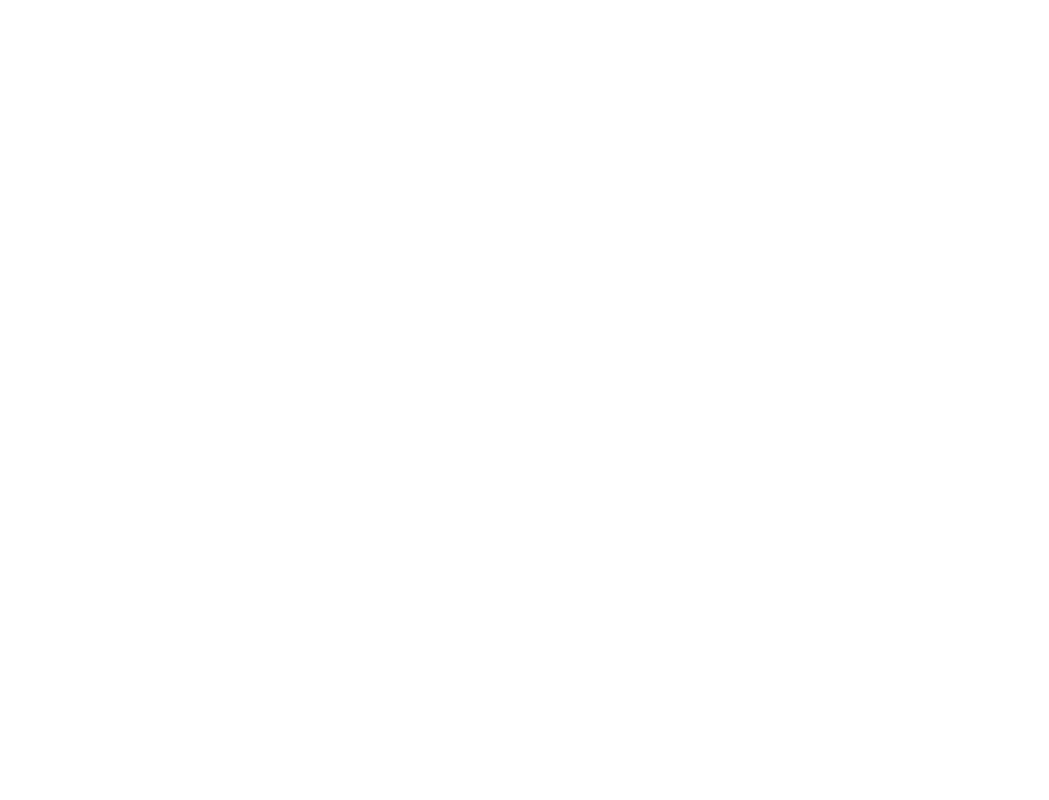
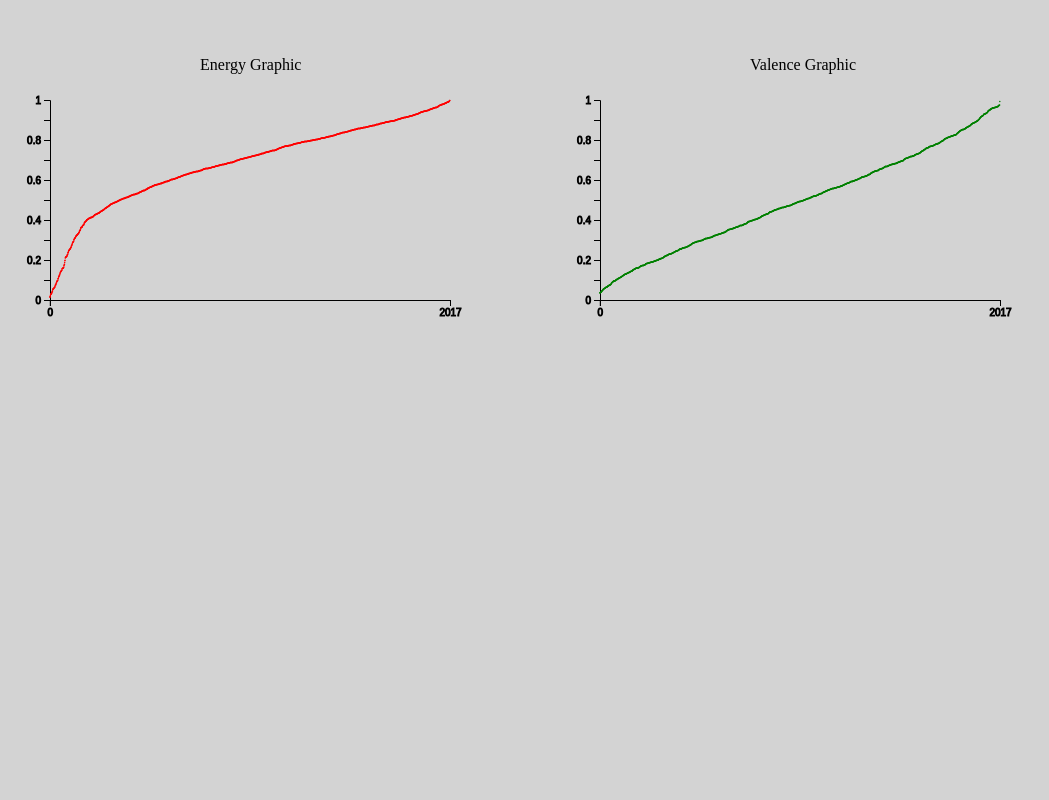
Before and after one commit to lmonteiro18/vi-analise-dados, a plain HTML site: page index.html in a window 1280 px wide. Shown: the top 800 px of the page, without its empty margins (0-1049 px from the left). Drawn offline with nearby package versions, Linux system fonts and the light colour scheme.

Commit message:
Criei gráficos para a energia e valência

```diff
--- a/index.html
+++ b/index.html
@@ -11,6 +11,7 @@
 </head>
 
 <body>
+  <div id="Graphs"></div>
   <script src="script.js"></script>
 </body>
 
--- a/script.js
+++ b/script.js
@@ -95,10 +95,16 @@ function dataAnalysis(data) {
       property_values[property_name].stats.variance = d3.variance(property_values[property_name].values);
       property_values[property_name].stats.deviation = d3.deviation(property_values[property_name].values);
       property_values[property_name].stats.q1 = d3.quantileSorted(property_values[property_name].values.sort(), 0); //se estiver correto é igual ao mínimo
-      property_values[property_name].stats.q2 = d3.quantileSorted(property_values[property_name].values.sort(), 0.25);
-      property_values[property_name].stats.q3 = d3.quantileSorted(property_values[property_name].values.sort(), 0.5);
-      property_values[property_name].stats.q4 = d3.quantileSorted(property_values[property_name].values.sort(), 0.75);
-      property_values[property_name].stats.q5 = d3.quantileSorted(property_values[property_name].values.sort(), 1); //se estiver correto é igual ao máximo
+      property_values[property_name].stats.q2 = d3.quantileSorted(property_values[property_name].values.sort(), 0.1);
+      property_values[property_name].stats.q3 = d3.quantileSorted(property_values[property_name].values.sort(), 0.2);
+      property_values[property_name].stats.q4 = d3.quantileSorted(property_values[property_name].values.sort(), 0.3);
+      property_values[property_name].stats.q5 = d3.quantileSorted(property_values[property_name].values.sort(), 0.4);
+      property_values[property_name].stats.q6 = d3.quantileSorted(property_values[property_name].values.sort(), 0.5);
+      property_values[property_name].stats.q7 = d3.quantileSorted(property_values[property_name].values.sort(), 0.6);
+      property_values[property_name].stats.q8 = d3.quantileSorted(property_values[property_name].values.sort(), 0.7);
+      property_values[property_name].stats.q9 = d3.quantileSorted(property_values[property_name].values.sort(), 0.8);
+      property_values[property_name].stats.q10 = d3.quantileSorted(property_values[property_name].values.sort(), 0.9);
+      property_values[property_name].stats.q11 = d3.quantileSorted(property_values[property_name].values.sort(), 1); //se estiver correto é igual ao máximo
       //property_values[property_name].values.map((value) => {});
       //console.log(property_values[property_name]);
     } else if (typeof property_values[property_name].values[0] === 'string') { //se os dados forem categóricos
@@ -117,8 +123,86 @@ async function saveData() {
 //---------------------------------FUNÇÃO PARA USAR DADOS GUARDADOS---------------------------------
 async function useData() {
   await saveData(); //esta linha tem de estar sempre aqui, no início da função
-  console.log(treatedData);
+  //console.log(treatedData);
   console.log(analisedDataTable);
+
+  let svg = d3.select("#Graphs").append("svg")
+    .attr("width", "100vw")
+    .attr("height", 1000)
+    .style("background-color", "lightgray");
+
+  //eixo X
+  let scaleX = d3.scaleLinear();
+  scaleX.domain([1, 2017]).range([0, 400]);
+
+  let axis1 = d3.axisBottom()
+    .scale(scaleX)
+    .ticks(2)
+    .tickValues([0, 2017])
+    .tickFormat(d3.format(".4"));
+
+  //eixo Y
+  let scaleY = d3.scaleLinear();
+  scaleY.domain([0, 1]).range([200, 0]);
+
+  let axis2 = d3.axisLeft()
+    .scale(scaleY)
+    .ticks(5)
+    .tickValues([0, 0.1, 0.2, 0.3, 0.4, 0.5, 0.6, 0.7, 0.8, 0.9, 1])
+    .tickFormat((d, i) => i % 2 === 0 ? d : null);
+
+  createGraphic("Energy Graphic", svg, analisedDataTable['energy'].values.sort(), axis1, axis2, scaleX, scaleY, "red", 50, 100);
+  createGraphic("Valence Graphic", svg, analisedDataTable['valence'].values.sort(), axis1, axis2, scaleX, scaleY, "green", 600, 100);
+
 }
 
 useData(); //esta linha tem de existir sempre senão não faz nada o programa
+
+function createGraphic(title, svg, dataset, axis1, axis2, scaleX, scaleY, color, offsetX, offsetY) {
+  let g = svg.append("g")
+    .attr("width", "100%")
+    .attr("height", "100%");
+  let group1 = g.append("g")
+    .attr("width", "100%")
+    .attr("height", "100%");
+  let group2 = g.append("g")
+    .attr("width", "100%")
+    .attr("height", "100%");
+  let group3 = g.append("g")
+    .attr("width", "100%")
+    .attr("height", "100%");
+
+  group1.append("g")
+    .attr("class", "axis")
+    .attr("stroke", "black")
+    .attr("stroke-width", 1)
+    .attr("transform", `translate(${offsetX},${offsetY+200})`)
+    .call(axis1);
+  //-------------------------------------
+
+  group2.append("g")
+    .attr("class", "axis")
+    .attr("stroke", "black")
+    .attr("stroke-width", 1)
+    .attr("transform", `translate(${offsetX},${offsetY})`)
+    .call(axis2);
+  //-------------------------------------
+
+  //console.log(analisedDataTable['energy'].values);
+  group3.append("text")
+    .text(title)
+    .attr("fill", "black")
+    .attr("x", offsetX + 250 - 100)
+    .attr("y", offsetY - 30);
+  group3.selectAll("circle").data(dataset)
+    .enter()
+    .append("circle")
+    .attr("cx", (d, i) => {
+      return scaleX(i) + offsetX;
+    })
+    .attr("cy", (d, i) => {
+      return scaleY(d) + offsetY;
+    })
+    .attr("r", 0.75)
+    .attr("fill", color);
+}
```
